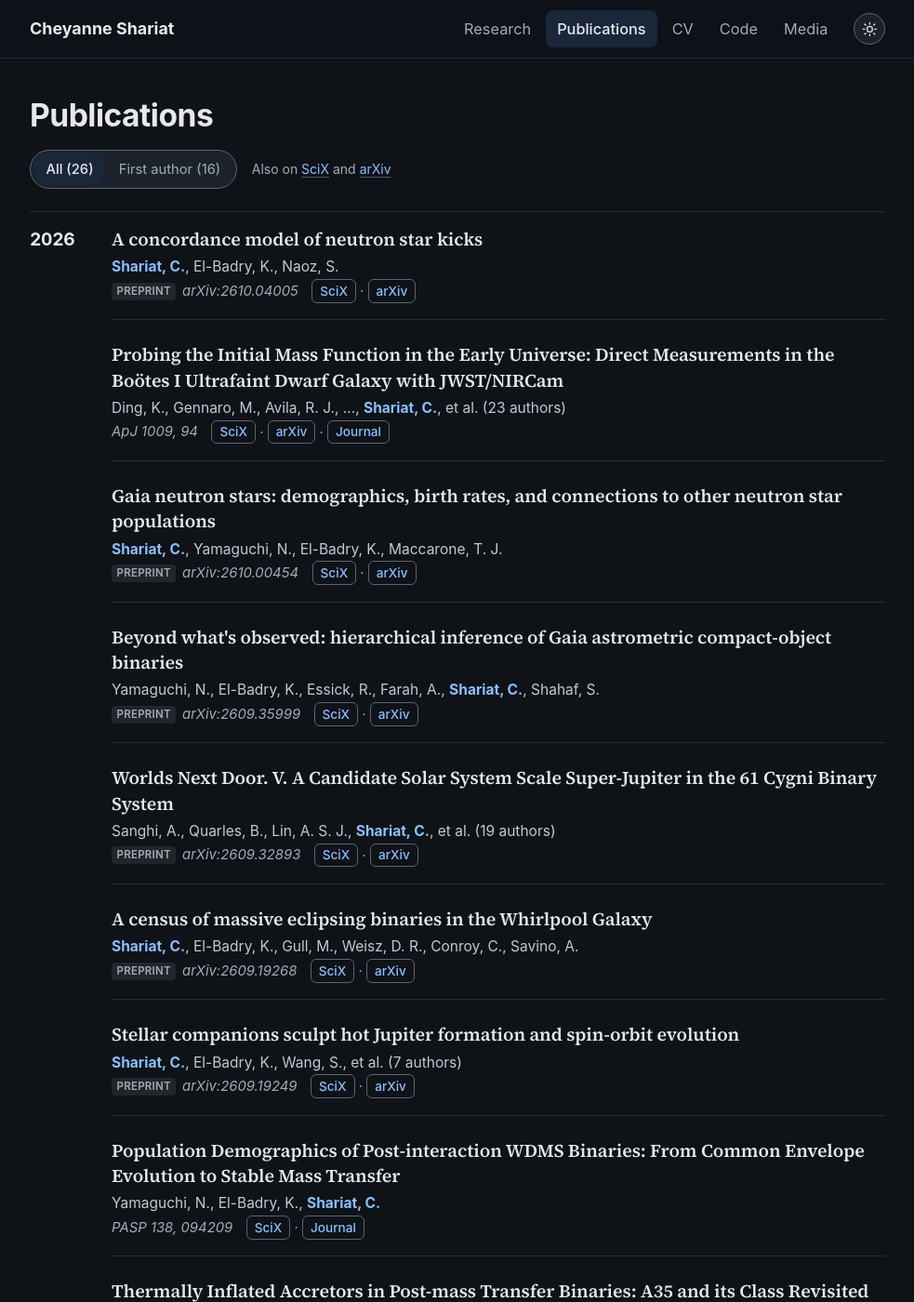
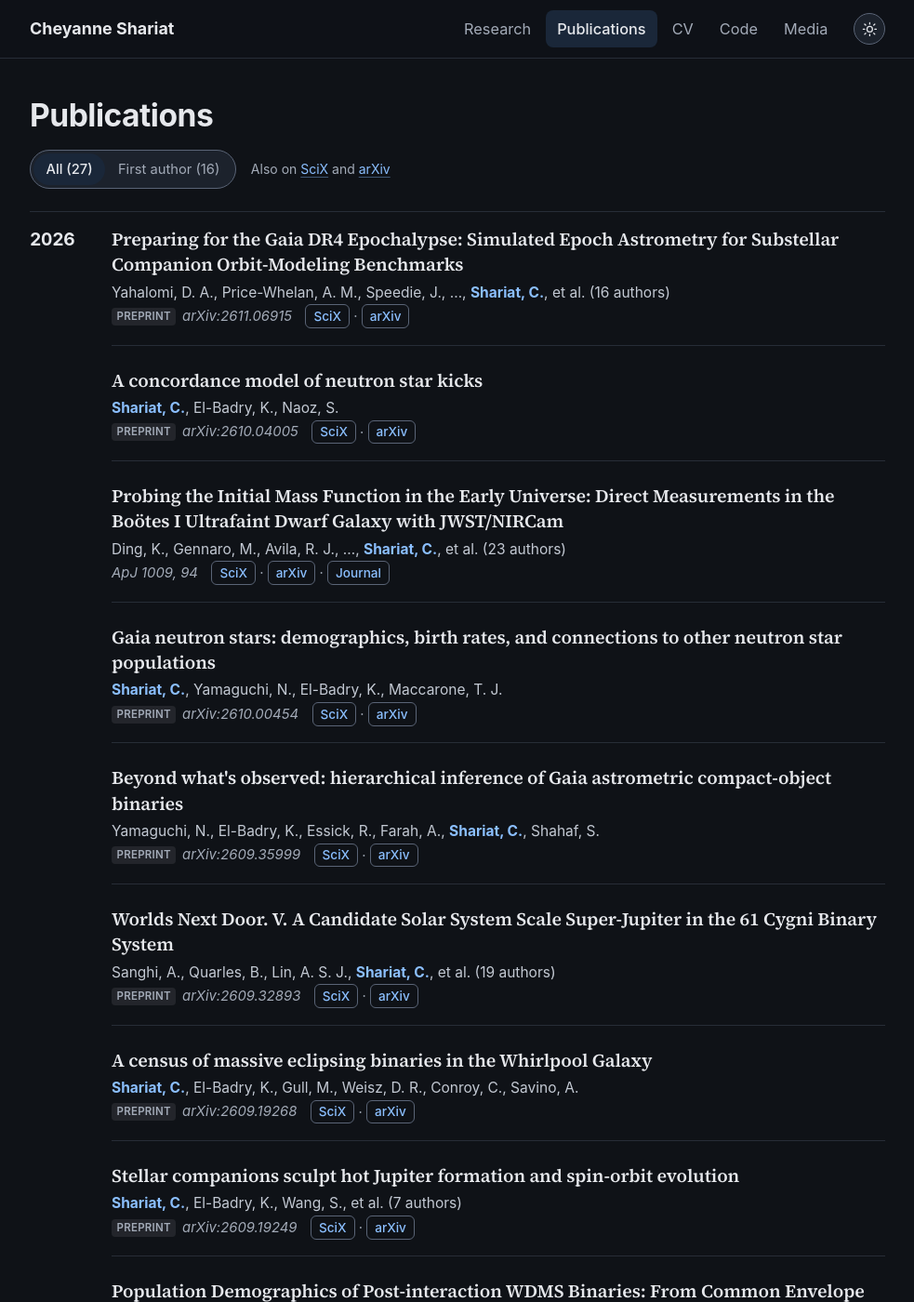
Before and after one commit to cheyanneshariat/cheyanneshariat.github.io, a Jekyll site: the page built from _pages/publications.html, in a window 1280 px wide and 1400 px high. Shown: the whole window at 93% size, without its empty margins (148-1131 px from the left). Built offline with Jekyll 4.4.1, drawn with Linux system fonts in a browser that asks for light colours.

Commit message:
Update publications from SciX

```diff
--- a/_data/publications.json
+++ b/_data/publications.json
@@ -1,4 +1,38 @@
 [
+  {
+    "bibcode": "2026arXiv261106915Y",
+    "title": "Preparing for the Gaia DR4 Epochalypse: Simulated Epoch Astrometry for Substellar Companion Orbit-Modeling Benchmarks",
+    "authors": [
+      "Yahalomi, D. A.",
+      "Price-Whelan, A. M.",
+      "Speedie, J.",
+      "Thompson, W.",
+      "Bedell, M.",
+      "Ramirez Delgado, V.",
+      "Behmard, A.",
+      "Binnenfeld, A.",
+      "Blakely, D.",
+      "Brown, A. G. A.",
+      "Casey, A. R.",
+      "Dong, J.",
+      "Do Ó, C. R.",
+      "Lammers, C.",
+      "Shariat, C.",
+      "Winn, J. N."
+    ],
+    "author_count": 16,
+    "self_index": 14,
+    "first_author": false,
+    "year": "2026",
+    "journal": "arXiv",
+    "volume": null,
+    "page": "arXiv:2611.06915",
+    "preprint": true,
+    "refereed": false,
+    "scix": "https://scixplorer.org/abs/2026arXiv261106915Y/abstract",
+    "arxiv": "2611.06915",
+    "doi": null
+  },
   {
     "bibcode": "2026arXiv261004005S",
     "title": "A concordance model of neutron star kicks",
@@ -211,7 +245,7 @@
     "preprint": false,
     "refereed": true,
     "scix": "https://scixplorer.org/abs/2026PASP..138i4209Y/abstract",
-    "arxiv": null,
+    "arxiv": "2607.12034",
     "doi": "10.1088/1538-3873/aea2ce"
   },
   {
```
